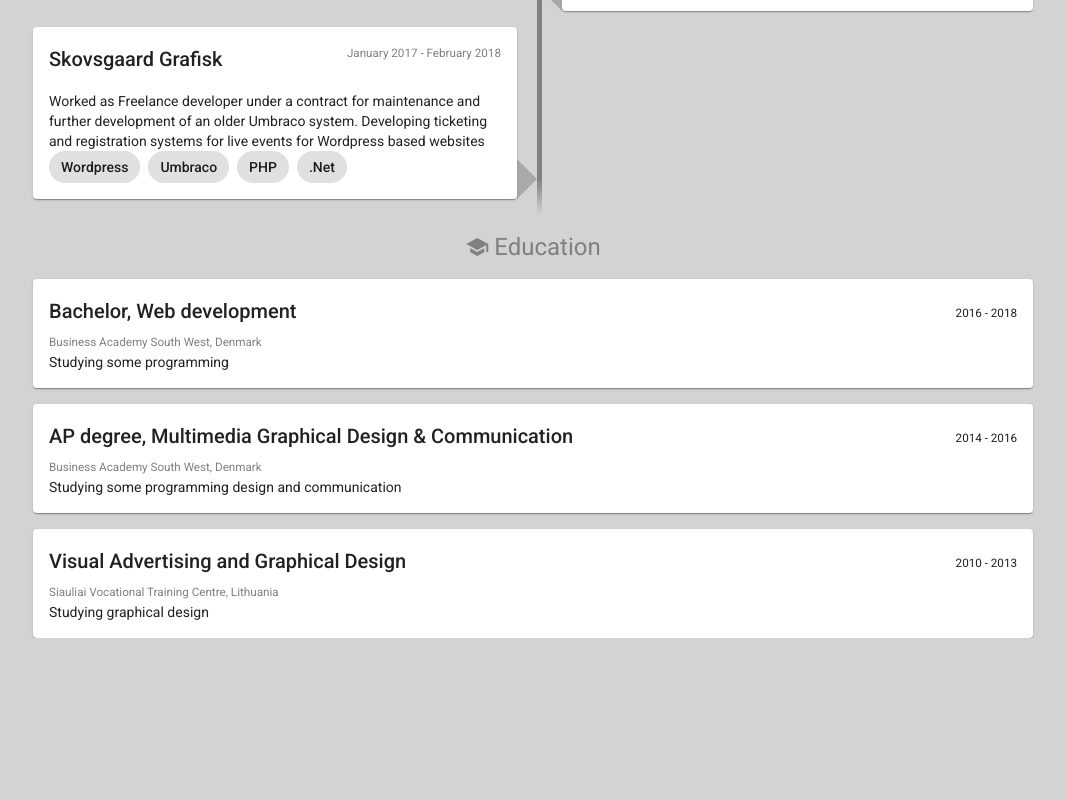
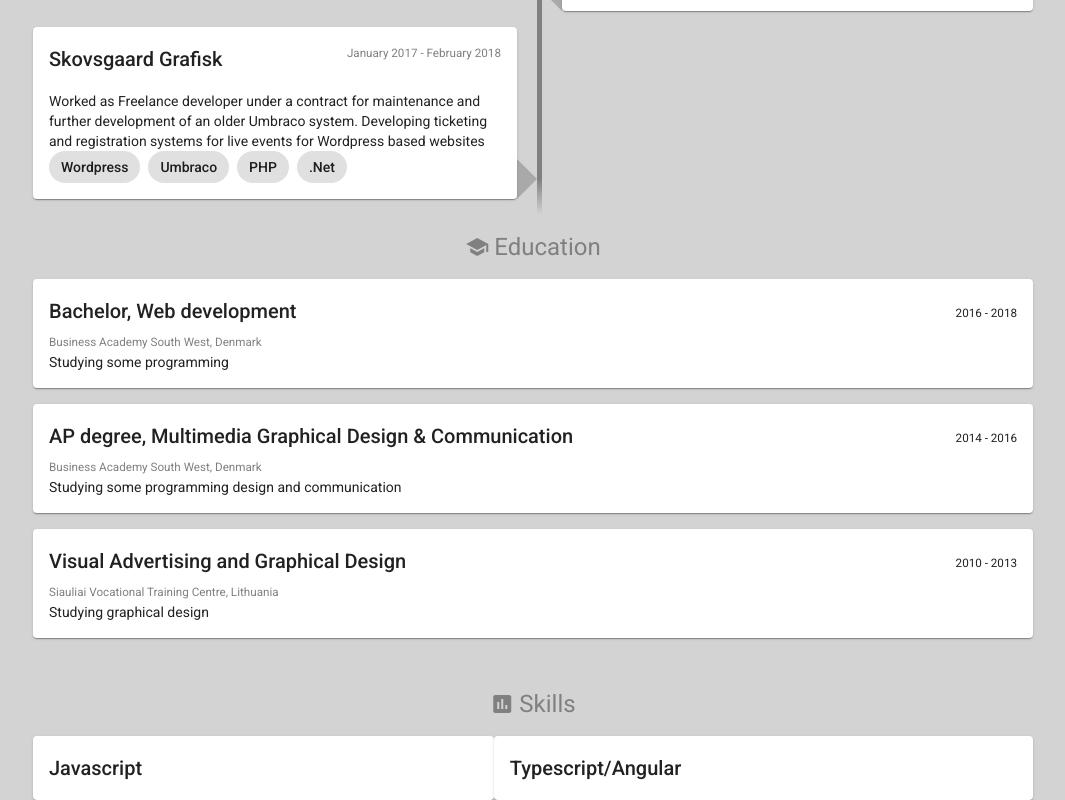
Before and after one commit to PhotonicDev/cv-angular, an Angular app: page / in a window 1280 px wide. Shown: the part 1029-1829 px from the top of the page, without its empty margins (107-1172 px from the left). Before the commit the page ends 1667 px from the top, so only its background shows below. Built offline with nearby package versions, Linux system fonts and the light colour scheme; what @ngxs/store would draw is missing.

Commit message:
rating cards

```diff
--- a/src/app/app.component.html
+++ b/src/app/app.component.html
@@ -53,4 +53,22 @@
     <app-edu-card *ngFor="let education of educations" [cardData]="education">
     </app-edu-card>
   </div>
+  <h1
+    style="margin-top: 50px; text-align: center; color: gray"
+    fxLayout="row"
+    fxLayoutAlign="center center"
+  >
+    <mat-icon style="color:gray; margin-right: 5px">assessment</mat-icon>
+    <span>
+      Skills
+    </span>
+  </h1>
+  <div
+    style="max-width: 1000px; margin: 0 auto;display:grid; grid-template-columns: auto auto;"
+  >
+    <app-item-rating
+      *ngFor="let rating of ratings"
+      [itemRating]="rating"
+    ></app-item-rating>
+  </div>
 </div>
--- a/src/app/app.component.ts
+++ b/src/app/app.component.ts
@@ -1,4 +1,5 @@
 import { Component } from '@angular/core'
+import { ItemRating } from './components/item-rating/item-rating'
 
 @Component({
   selector: 'app-root',
@@ -60,4 +61,14 @@ export class AppComponent {
       tags: ['Wordpress', 'Umbraco', 'PHP', '.Net'],
     },
   ]
+  ratings: ItemRating[] = [
+    {
+      skill: 'Javascript',
+      rating: 5,
+    },
+    {
+      skill: 'Typescript/Angular',
+      rating: 3,
+    },
+  ]
 }
--- a/src/app/app.module.ts
+++ b/src/app/app.module.ts
@@ -10,8 +10,9 @@ import { TimelineModule } from './components/timeline/timeline.module'
 import { StateContext, NgxsModule } from '@ngxs/store'
 import { NgxsHmrLifeCycle, NgxsHmrSnapshot as Snapshot } from '@ngxs/hmr-plugin'
 import { environment } from 'src/environments/environment'
-import { EduCardComponent } from './components/edu-card/edu-card.component'
 import { EduCardModule } from './components/edu-card/edu-card.module'
+import { ItemRatingModule } from './components/item-rating/item-rating.module'
+
 @NgModule({
   declarations: [AppComponent],
   imports: [
@@ -20,6 +21,7 @@ import { EduCardModule } from './components/edu-card/edu-card.module'
     MatCardModule,
     MatIconModule,
     EduCardModule,
+    ItemRatingModule,
     NgxsModule.forRoot([], {
       developmentMode: !environment.production,
     }),
--- a/src/app/components/item-rating/item-rating.component.html
+++ b/src/app/components/item-rating/item-rating.component.html
@@ -0,0 +1,7 @@
+<mat-card>
+  <mat-card-content>
+    <h2>
+      {{ itemRating.skill }}
+    </h2>
+  </mat-card-content>
+</mat-card>
--- a/src/app/components/item-rating/item-rating.component.ts
+++ b/src/app/components/item-rating/item-rating.component.ts
@@ -1,4 +1,5 @@
-import { Component, OnInit } from '@angular/core'
+import { Component, OnInit, Input } from '@angular/core'
+import { ItemRating } from './item-rating'
 
 @Component({
   selector: 'app-item-rating',
@@ -6,6 +7,7 @@ import { Component, OnInit } from '@angular/core'
   styleUrls: ['./item-rating.component.scss'],
 })
 export class ItemRatingComponent implements OnInit {
+  @Input() itemRating: ItemRating
   constructor() {}
 
   ngOnInit(): void {}
--- a/src/app/components/item-rating/item-rating.module.ts
+++ b/src/app/components/item-rating/item-rating.module.ts
@@ -1,10 +1,12 @@
 import { NgModule } from '@angular/core'
 import { CommonModule } from '@angular/common'
 import { ItemRatingComponent } from './item-rating.component'
+import { FlexLayoutModule } from '@angular/flex-layout'
+import { MatCardModule } from '@angular/material/card'
 
 @NgModule({
   declarations: [ItemRatingComponent],
-  imports: [CommonModule],
+  imports: [CommonModule, FlexLayoutModule, MatCardModule],
   exports: [ItemRatingComponent],
 })
 export class ItemRatingModule {}
--- /dev/null
+++ b/src/app/components/item-rating/item-rating.ts
@@ -0,0 +1,4 @@
+export interface ItemRating {
+  skill: string
+  rating: number
+}
```
